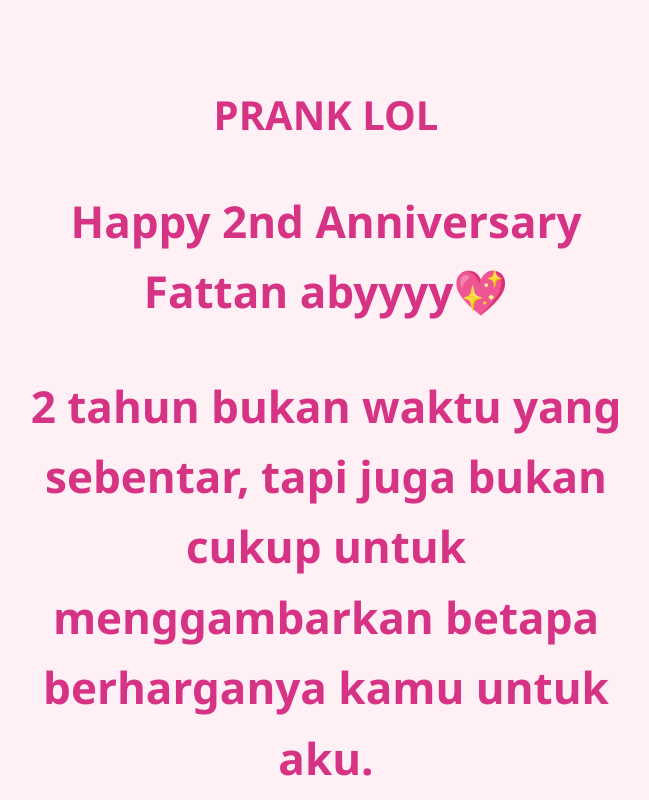
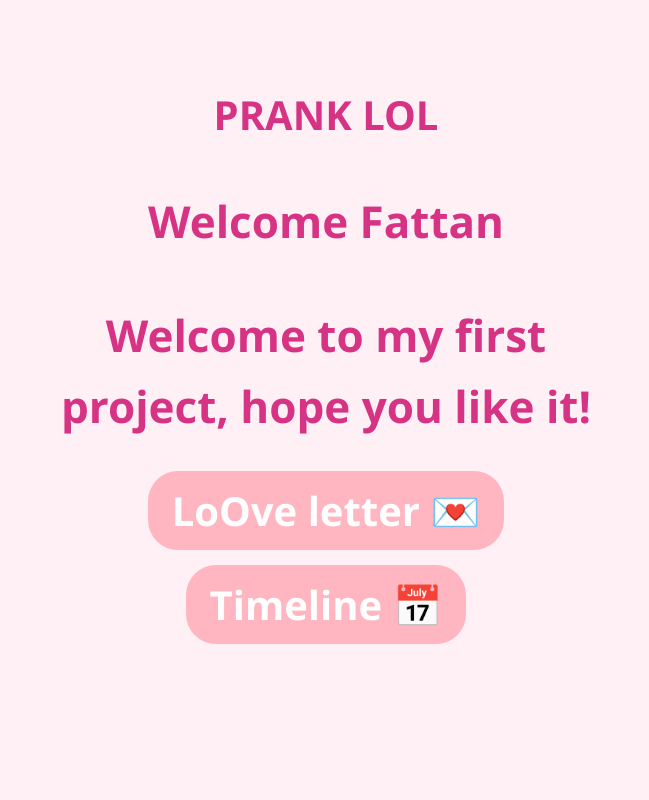
Before and after one commit to alunaiueo/project-anniversary, a plain HTML site: page index.html in a window 1280 px wide. Shown: the top 800 px of the page, without its empty margins (314-963 px from the left). Drawn offline with Linux system fonts and the light colour scheme.

Commit message:
Update index.html

```diff
--- a/index.html
+++ b/index.html
@@ -8,8 +8,8 @@
 <body class="slide">
   <div class="container">
     <h1>PRANK LOL<h1>
-      <p>Happy 2nd Anniversary Fattan abyyyy💖<p>
-    <p>2 tahun bukan waktu yang sebentar, tapi juga bukan cukup untuk menggambarkan betapa berharganya kamu untuk aku.</p>
+      <p>Welcome Fattan<p>
+    <p>Welcome to my first project, hope you like it!</p>
 
     <div class="button-group">
       <a href="surat.html" class="button">LoOve letter 💌</a>
```
